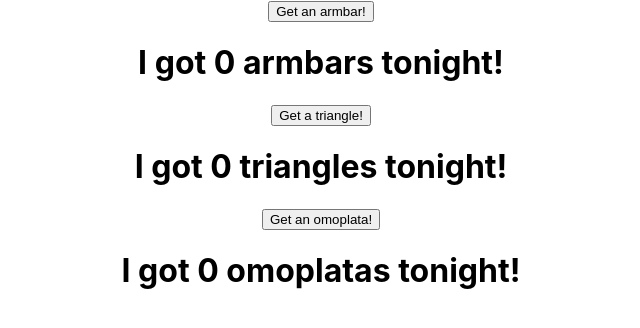
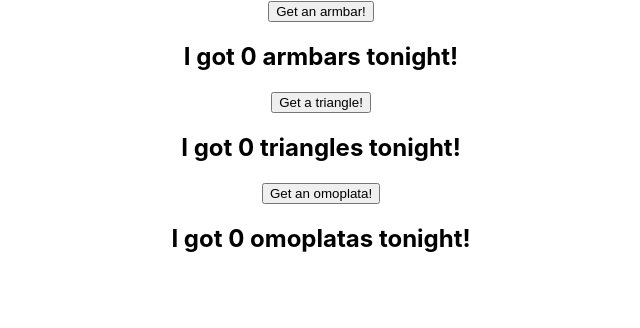
Before and after one commit to justinclanglinais/hooks-02, a React (Create React App) app: page / in a window 1280 px wide. Shown: the top 328 px of the page, without its empty margins (319-959 px from the left). Built offline with nearby package versions, Linux system fonts and the light colour scheme.

Commit message:
feat(App): adjust click handlers

```diff
--- a/src/App.js
+++ b/src/App.js
@@ -13,10 +13,10 @@ function App () {
     setArmbars(armbars + 1)
   }
   function handleClickTriangles () {
-    setArmbars(triangles + 1)
+    setTriangles(triangles + 1)
   }
   function handleClickOmoplatas () {
-    setArmbars(omoplatas + 1)
+    setOmoplatas(omoplatas + 1)
   }
 
   return (
--- a/src/components/Armbars.js
+++ b/src/components/Armbars.js
@@ -5,7 +5,7 @@ class Armbars extends React.Component {
         const armbars = this.props.armbars
         return (
             <div>
-                <h1>I got {armbars} armbars tonight!</h1>
+                <h2>I got {armbars} armbars tonight!</h2>
             </div>
         );
     };
--- a/src/components/Omoplatas.js
+++ b/src/components/Omoplatas.js
@@ -5,7 +5,7 @@ class Omoplatas extends React.Component {
         const omoplatas = this.props.omoplatas
         return (
             <div>
-                <h1>I got {omoplatas} omoplatas tonight!</h1>
+                <h2>I got {omoplatas} omoplatas tonight!</h2>
             </div>
         );
     };
--- a/src/components/Triangles.js
+++ b/src/components/Triangles.js
@@ -5,7 +5,7 @@ class Triangles extends React.Component {
         const triangles = this.props.triangles
         return (
             <div>
-                <h1>I got {triangles} triangles tonight!</h1>
+                <h2>I got {triangles} triangles tonight!</h2>
             </div>
         );
     };
```
